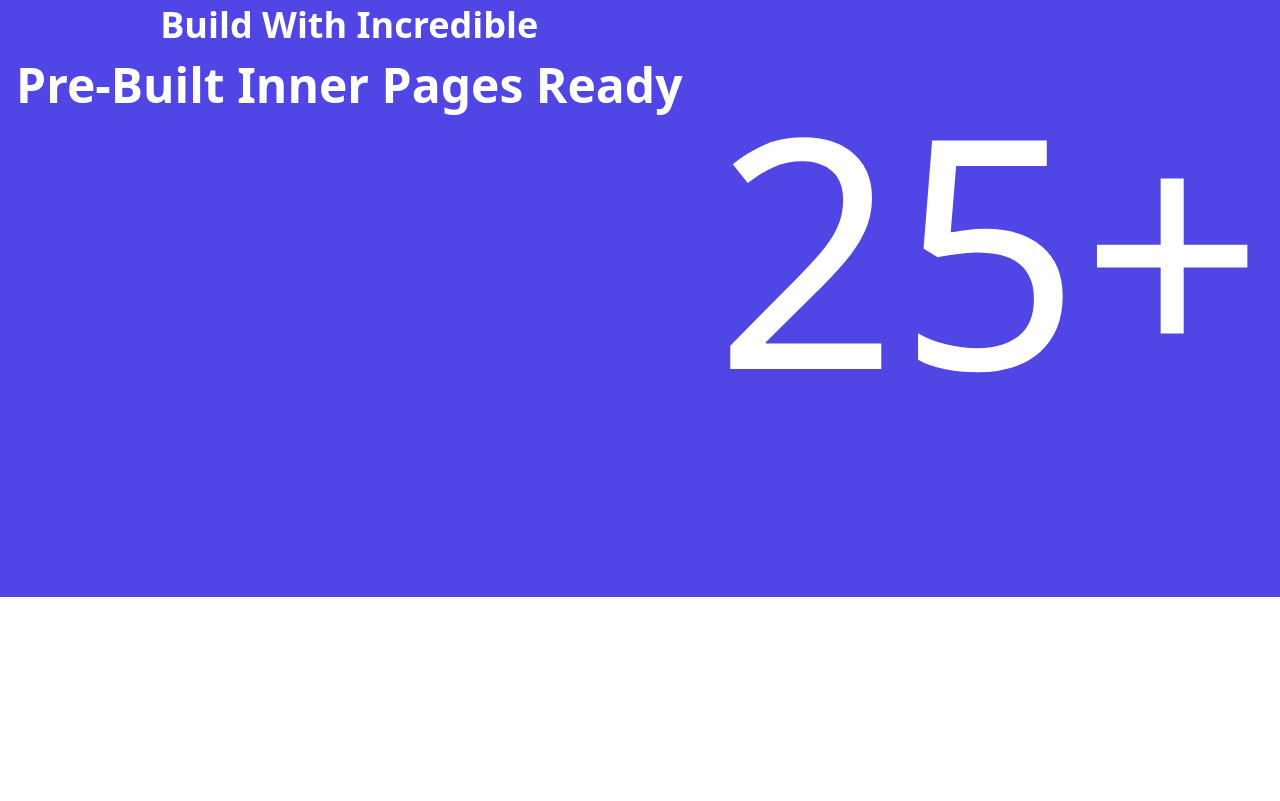
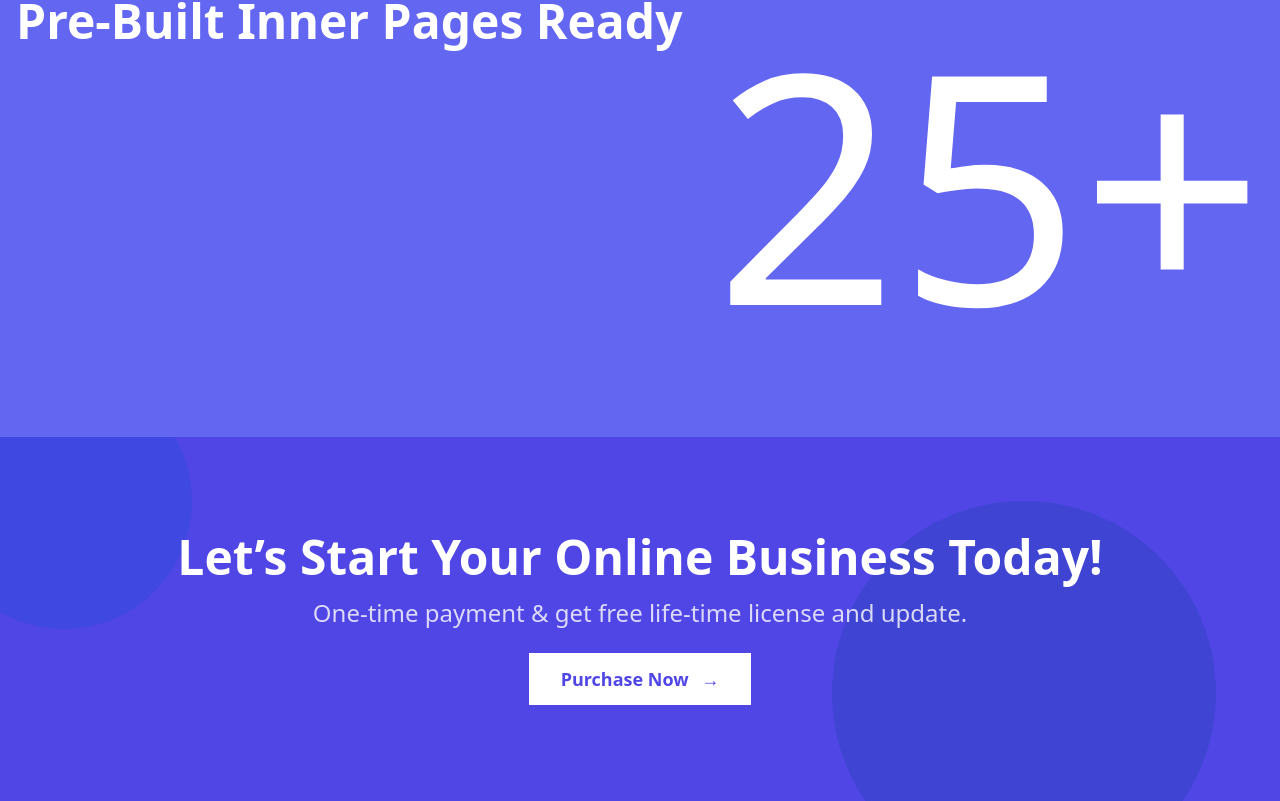
Before and after one commit to sabbir-hossen66/Task-2, a React (Vite) app: page / in a window 1280 px wide. Shown: the part 2617-3418 px from the top of the page. Before the commit the page ends 3214 px from the top, so only its background shows below. Built offline with nearby package versions, Linux system fonts and the light colour scheme.

Commit message:
footer created

```diff
--- a/src/components/PreBuild/PreBuild.jsx
+++ b/src/components/PreBuild/PreBuild.jsx
@@ -3,7 +3,7 @@ import React from 'react';
 const PreBuild = () => {
   return (
     <div>
-      <div className="bg-indigo-600 py-24">
+      <div className="bg-indigo-500 pt-8">
         <div className="container mx-auto flex flex-col lg:flex-row justify-between px-4 text-center text-white">
           {/* Text Section */}
           <div className="mb-8 lg:mb-0">
--- a/src/pages/Home/Home.jsx
+++ b/src/pages/Home/Home.jsx
@@ -4,6 +4,7 @@ import Banner from '../../components/Banner/Banner';
 import Features from '../../components/Features/Features';
 import Projects from '../../components/Projects/Projects';
 import PreBuild from '../../components/PreBuild/PreBuild';
+import Footer from '../../shared/Footer/Footer';
 
 const Home = () => {
   return (
@@ -13,6 +14,8 @@ const Home = () => {
       <Features />
       <Projects />
       <PreBuild />
+
+      <Footer />
     </div>
   );
 };
--- /dev/null
+++ b/src/shared/Footer/Footer.jsx
@@ -0,0 +1,33 @@
+import React from 'react';
+
+const Footer = () => {
+  return (
+    <div className="bg-indigo-600 py-24 relative overflow-hidden">
+
+      <div className="absolute top-0 left-0 right-0 bottom-0 z-0">
+        <div className="absolute -top-16 -left-16 w-64 h-64 bg-blue-700 rounded-full opacity-30 animate-pulse"></div>
+        <div className="absolute top-16 right-16 w-96 h-96 bg-blue-800 rounded-full opacity-30 animate-pulse"></div>
+      </div>
+
+      <div className="container mx-auto text-center text-white relative z-10">
+
+        <h2 className="text-3xl sm:text-4xl md:text-5xl font-extrabold mb-4 animate__animated animate__fadeIn animate__delay-1s">
+          Let’s Start Your Online Business Today!
+        </h2>
+
+        <p className="text-lg sm:text-xl md:text-2xl mb-6 opacity-80 animate__animated animate__fadeIn animate__delay-2s">
+          One-time payment & get free life-time license and update.
+        </p>
+
+        <a
+          href="#"
+          className="inline-block bg-white text-indigo-600 font-semibold text-lg px-8 py-3 hover:bg-indigo-200 transition-all duration-300 animate__animated animate__fadeIn animate__delay-3s"
+        >
+          Purchase Now <span className="ml-2">→</span>
+        </a>
+      </div>
+    </div>
+  );
+};
+
+export default Footer;
```
